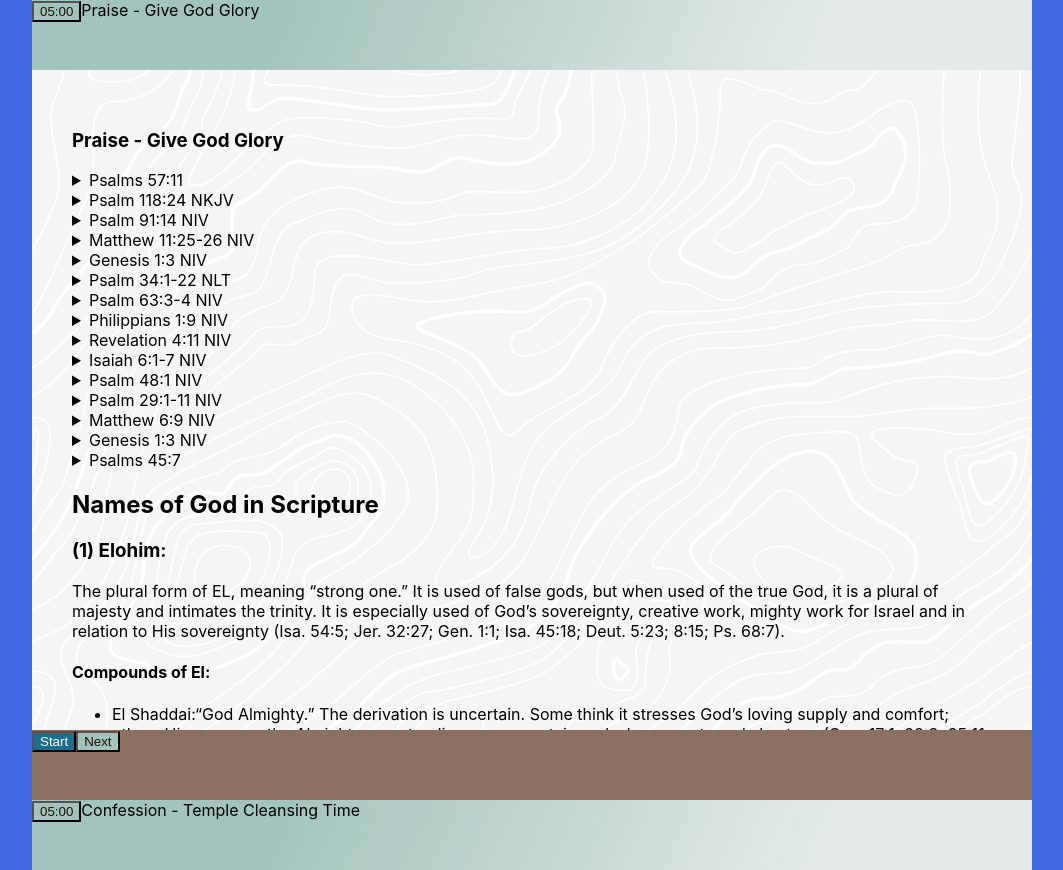
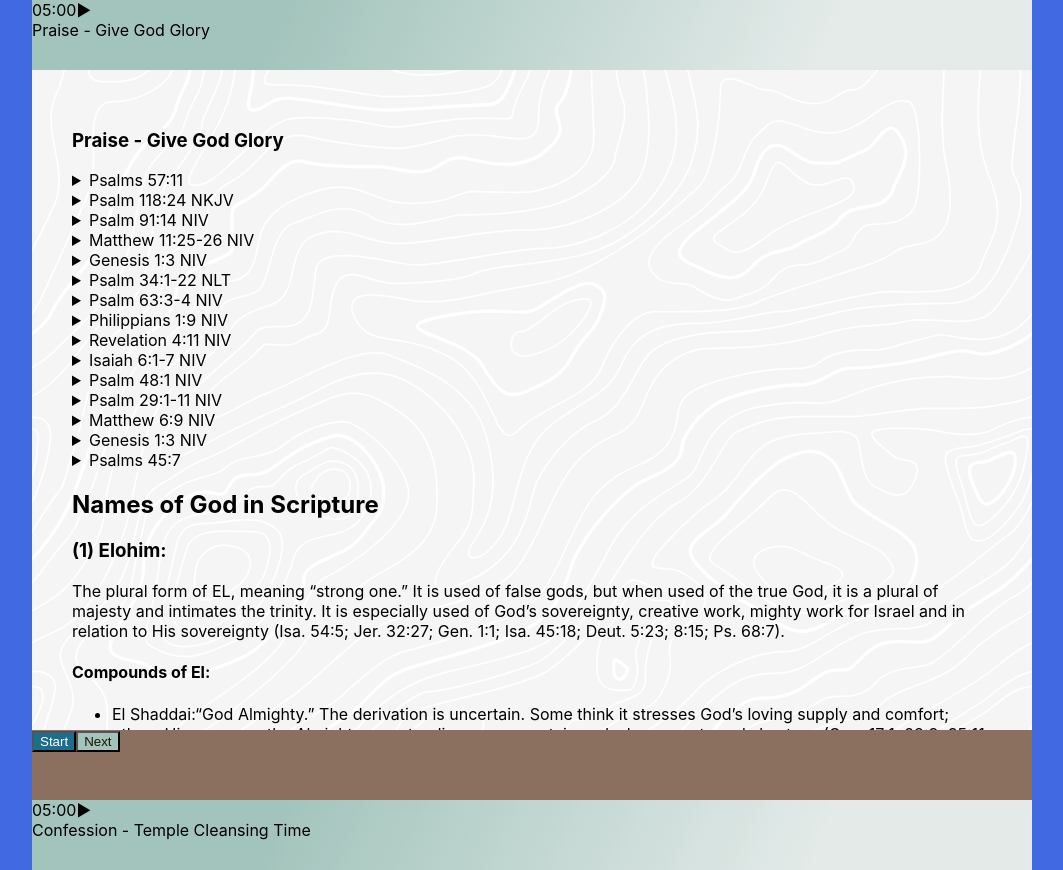
Before and after one commit to Joshua-rose/PrayerTemplate, a React (Create React App) app: page / in a window 1280 px wide. Shown: the whole page, without its empty margins (108-1171 px from the left). Built offline with nearby package versions, Linux system fonts and the light colour scheme.

Commit message:
User can click header to start or stop timer
PRAYER-17

```diff
--- a/src/components/section.tsx
+++ b/src/components/section.tsx
@@ -49,27 +49,26 @@ const StyledSection = Styled.section`
     }
 `;
 
-const StyledTimer = Styled(Button)`
+const StyledTimer = Styled.div`
     position: relative;
-    &::after {
-        content: "\u25B6"
-        height: 10px;
-        width: 10px;
-    }
     &.playing:after {
-        content: "\u25B6"
+      content: "\u23F8";
     }
     &.paused:after {
-        content: "\u23F8"
+      content: "\u25B6";
     }
 `;
 
+const isSpaceBar = (event: React.KeyboardEvent) => {
+  if (event.key === ' ' || event.keyCode === 32) return true;
+  return false;
+};
 const Section = ({
   title, time, content, isTimerRunning, isFocused, togglePlaying, isComplete, proceedToNextSection,
 }: Props) => (
   <StyledSection className={`${isFocused ? 'open' : ''}${isComplete ? ' complete' : ''}`}>
-    <header>
-      <StyledTimer buttonType={`timer ${isTimerRunning ? 'playing' : 'paused'}`} onClick={togglePlaying}>
+    <header onClick={togglePlaying} onKeyDown={(e: React.KeyboardEvent) => { if (isSpaceBar(e)) togglePlaying(); }} role="button" tabIndex={0}>
+      <StyledTimer className={`timer ${isTimerRunning ? 'playing' : 'paused'}`}>
         {time}
       </StyledTimer>
       {title}
```
